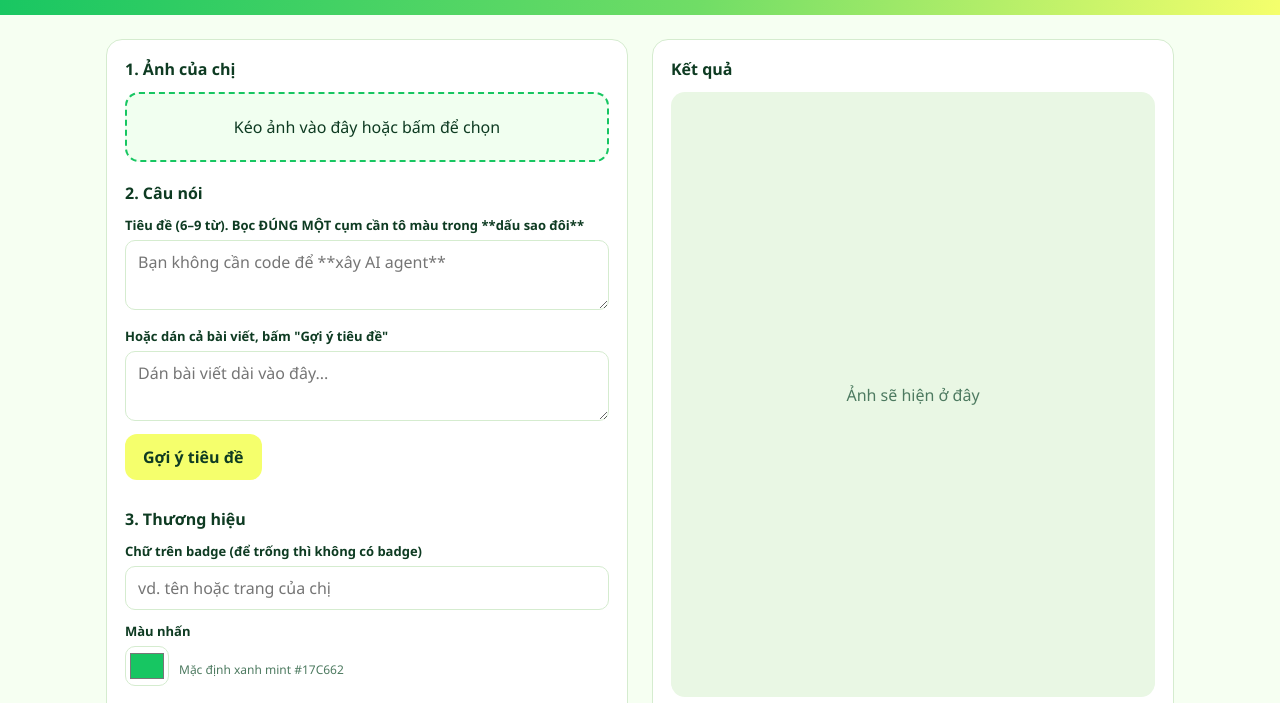
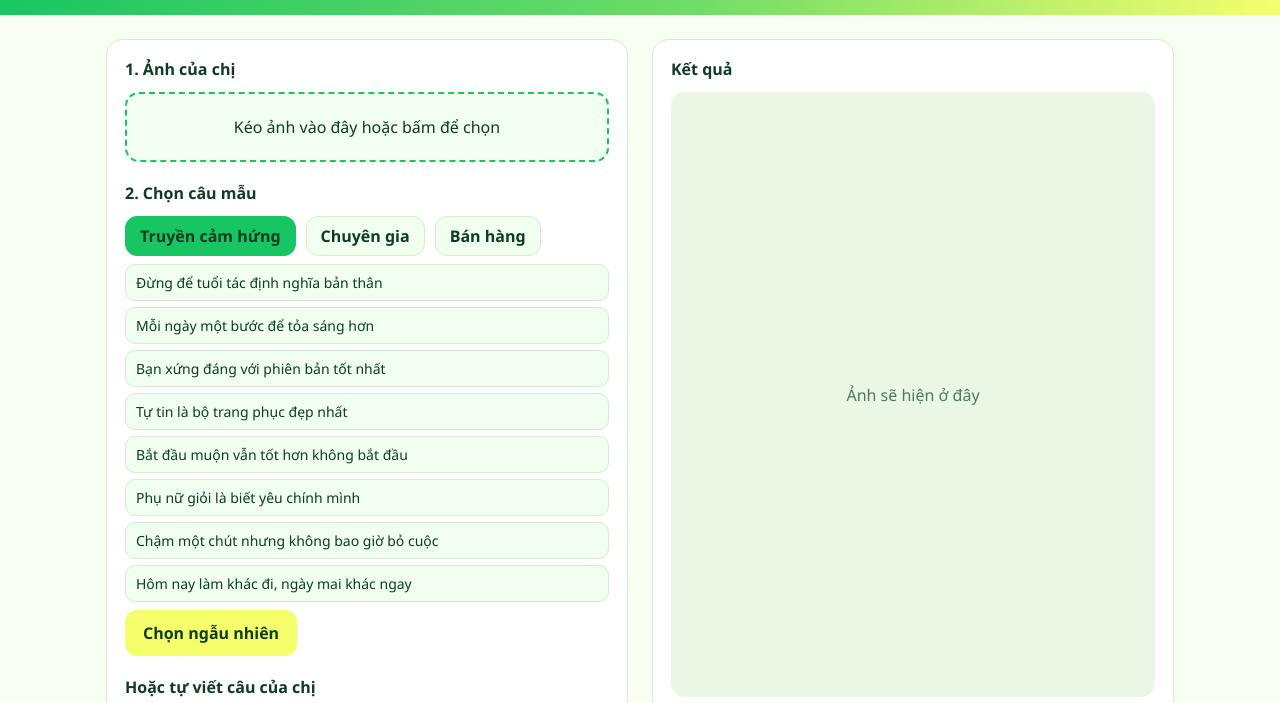
Before and after one commit to phamhuong24111989-ui/xuong-chu-ha-an, a plain HTML site: page index.html in a window 1280 px wide. Shown: the part 77-780 px from the top of the page. Drawn offline with Linux system fonts and the light colour scheme.

Commit message:
Them thu vien cau mau: khach chon cau co san, co anh thi tu tao
Co-Authored-By: Claude Sonnet 5.5 <noreply@anthropic.com>

```diff
--- /dev/null
+++ b/cau-mau.js
@@ -0,0 +1,33 @@
+// Thư viện câu mẫu (6–9 từ, bọc ĐÚNG MỘT cụm tô màu trong **...**). Muốn thêm câu thì thêm vào đây.
+const CAU_MAU = {
+  "Truyền cảm hứng": [
+    "Đừng để tuổi tác định nghĩa **bản thân**",
+    "Mỗi ngày một bước để **tỏa sáng hơn**",
+    "Bạn xứng đáng với **phiên bản tốt nhất**",
+    "Tự tin là **bộ trang phục đẹp nhất**",
+    "Bắt đầu muộn vẫn tốt hơn **không bắt đầu**",
+    "Phụ nữ giỏi là biết **yêu chính mình**",
+    "Chậm một chút nhưng **không bao giờ bỏ cuộc**",
+    "Hôm nay làm khác đi, **ngày mai khác ngay**"
+  ],
+  "Chuyên gia": [
+    "Thương hiệu cá nhân là **tài sản dài hạn**",
+    "Chuyên môn của bạn đáng giá hơn **bạn nghĩ**",
+    "Làm đúng một việc, **làm đến nơi đến chốn**",
+    "Khách tin bạn vì **bạn làm thật**",
+    "Không cần giỏi code, chỉ cần **biết dùng AI**",
+    "Hệ thống tốt giúp bạn **tự do hơn**",
+    "Học một lần, **đóng gói thành skill** dùng mãi",
+    "Người xây thật luôn **đi trước một bước**"
+  ],
+  "Bán hàng": [
+    "Một tấm ảnh đẹp, **một thương hiệu nhớ lâu**",
+    "Ảnh chuyên nghiệp giúp khách **tin bạn ngay**",
+    "Xuất hiện đẹp mỗi ngày, **khách tự tìm đến**",
+    "Thương hiệu của bạn đáng được **nhìn thấy**",
+    "Gương mặt thật tạo **niềm tin thật**",
+    "Đăng ảnh đẹp, nói **điều đáng giá**",
+    "Bán bằng sự **chân thành và nhất quán**",
+    "Hình ảnh nhất quán tạo **uy tín lâu dài**"
+  ]
+};
--- a/index.html
+++ b/index.html
@@ -34,6 +34,7 @@ input[type=color]{width:44px;height:40px;border:1px solid var(--line);border-rad
 button{background:var(--mint);color:var(--ink);border:0;border-radius:12px;padding:12px 18px;font:inherit;font-weight:700;cursor:pointer}
 button.alt{background:var(--lime)}button:disabled{opacity:.5;cursor:wait}
 .chips{display:flex;flex-direction:column;gap:6px;margin-top:8px}
+.tab{background:#f1fff0;border:1px solid var(--line);color:var(--ink);padding:8px 14px;font-weight:600}.tab.on{background:var(--mint);border-color:var(--mint)}
 .chip{background:#f1fff0;border:1px solid var(--line);border-radius:10px;padding:8px 10px;font-size:14px;cursor:pointer;text-align:left;font-weight:500;color:var(--ink)}
 .preview{aspect-ratio:4/5;background:#e9f7e4;border-radius:14px;display:flex;align-items:center;justify-content:center;overflow:hidden;color:var(--muted);text-align:center}
 .preview canvas{width:100%;height:100%;object-fit:contain}
@@ -48,7 +49,11 @@ footer{max-width:1100px;margin:0 auto 32px;padding:0 16px;font-size:12px;color:v
   <section class="card">
     <h2>1. Ảnh của chị</h2>
     <div class="drop" id="drop">Kéo ảnh vào đây hoặc bấm để chọn<input id="file" type="file" accept="image/*" hidden></div>
-    <h2 style="margin-top:20px">2. Câu nói</h2>
+    <h2 style="margin-top:20px">2. Chọn câu mẫu</h2>
+    <div class="row" id="tabs"></div>
+    <div class="chips" id="mau-list"></div>
+    <div class="row" style="margin-top:8px"><button class="alt" id="ngaunhien" type="button">Chọn ngẫu nhiên</button></div>
+    <h2 style="margin-top:20px">Hoặc tự viết câu của chị</h2>
     <label for="tieude">Tiêu đề (6–9 từ). Bọc ĐÚNG MỘT cụm cần tô màu trong **dấu sao đôi**</label>
     <textarea id="tieude" placeholder="Bạn không cần code để **xây AI agent**"></textarea>
     <label for="noidung">Hoặc dán cả bài viết, bấm "Gợi ý tiêu đề"</label>
@@ -70,6 +75,7 @@ footer{max-width:1100px;margin:0 auto 32px;padding:0 16px;font-size:12px;color:v
   </section>
 </main>
 <footer>Làm bởi Hà An · theo cách anh Phong dạy: biến skill thành app.</footer>
+<script src="cau-mau.js"></script>
 <script>
 const $=id=>document.getElementById(id);
 const W=1080,H=1350,MARGIN=64,SP=18,FS=72,FMIN=42,BFS=28,BMIN=18,FONT='LatoBlack';
@@ -132,6 +138,12 @@ $('tao').onclick=async()=>{
   catch(e){$('tt').textContent='Lỗi: '+e.message}
   $('tao').disabled=false};
 $('tai').onclick=()=>cvOut&&cvOut.toBlob(b=>{const a=document.createElement('a');a.href=URL.createObjectURL(b);a.download='anh-text-overlay.jpg';a.click()},'image/jpeg',.95);
+let nhom=Object.keys(CAU_MAU)[0];
+const chon=t=>{$('tieude').value=t;if(img)$('tao').click();else $('tt').textContent='Đã chọn câu. Chị chọn ảnh rồi bấm Tạo ảnh nhé'};
+function veMau(){$('tabs').innerHTML='';Object.keys(CAU_MAU).forEach(k=>{const b=document.createElement('button');b.type='button';b.className='tab'+(k===nhom?' on':'');b.textContent=k;b.onclick=()=>{nhom=k;veMau()};$('tabs').appendChild(b)});
+  $('mau-list').innerHTML='';CAU_MAU[nhom].forEach(t=>{const b=document.createElement('button');b.type='button';b.className='chip';b.textContent=t.replace(/\*\*/g,'');b.onclick=()=>chon(t);$('mau-list').appendChild(b)})}
+$('ngaunhien').onclick=()=>{const a=CAU_MAU[nhom];chon(a[Math.floor(Math.random()*a.length)])};
+veMau();
 let dp=null;
 const standalone=matchMedia('(display-mode: standalone)').matches||navigator.standalone;
 const ios=/iphone|ipad|ipod/i.test(navigator.userAgent);
--- a/sw.js
+++ b/sw.js
@@ -1,5 +1,5 @@
-const V='xuong-chu-v2';
-const FILES=['./','./index.html','./manifest.webmanifest','./assets/fonts/Lato-Black.ttf','./icons/icon-192.png','./icons/icon-512.png'];
+const V='xuong-chu-v3';
+const FILES=['./','./index.html','./manifest.webmanifest','./cau-mau.js','./assets/fonts/Lato-Black.ttf','./icons/icon-192.png','./icons/icon-512.png'];
 self.addEventListener('install',e=>{e.waitUntil(caches.open(V).then(c=>c.addAll(FILES)).then(()=>self.skipWaiting()))});
 self.addEventListener('activate',e=>{e.waitUntil(caches.keys().then(ks=>Promise.all(ks.filter(k=>k!==V).map(k=>caches.delete(k)))).then(()=>self.clients.claim()))});
 self.addEventListener('fetch',e=>{if(e.request.method!=='GET')return;
```
